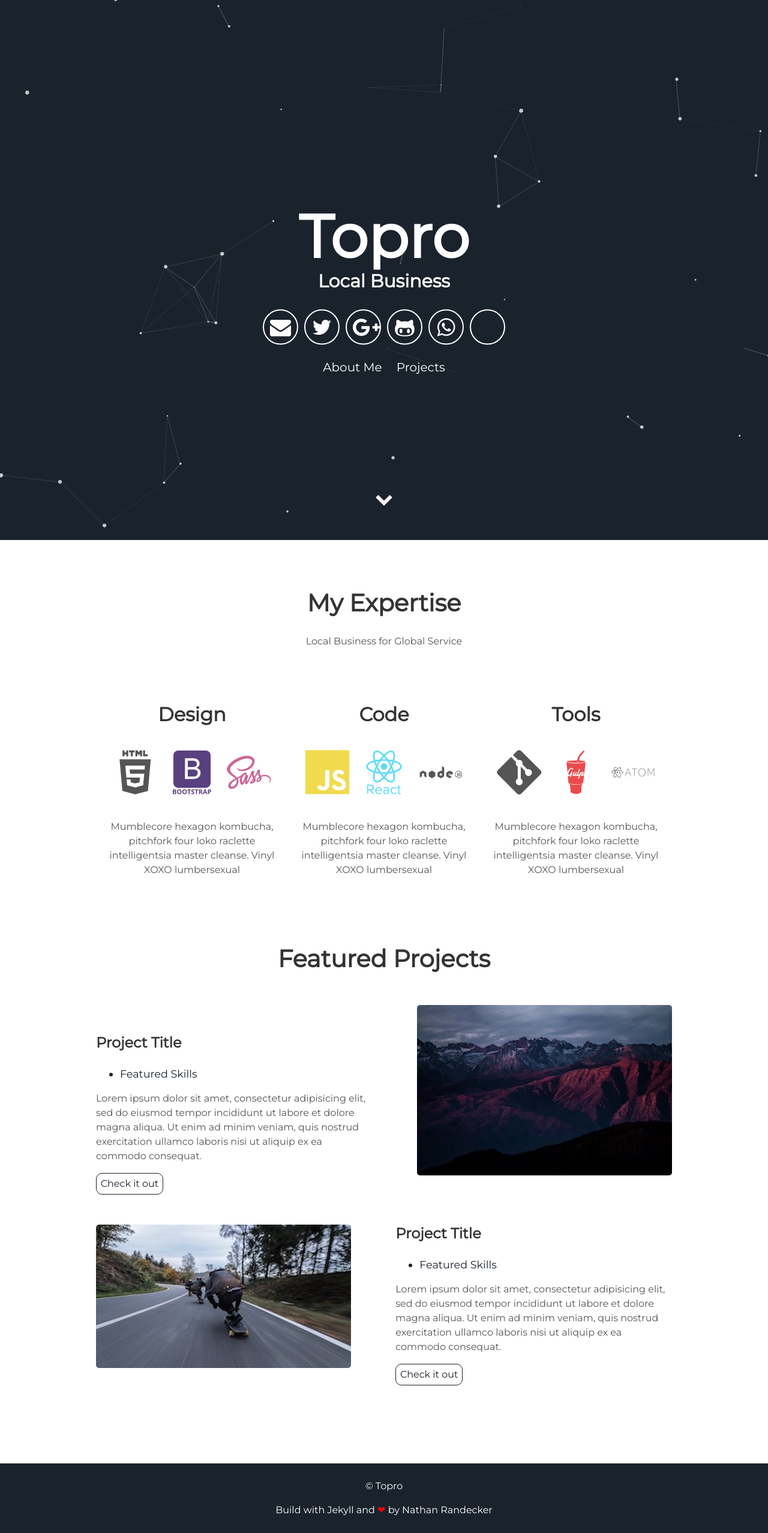
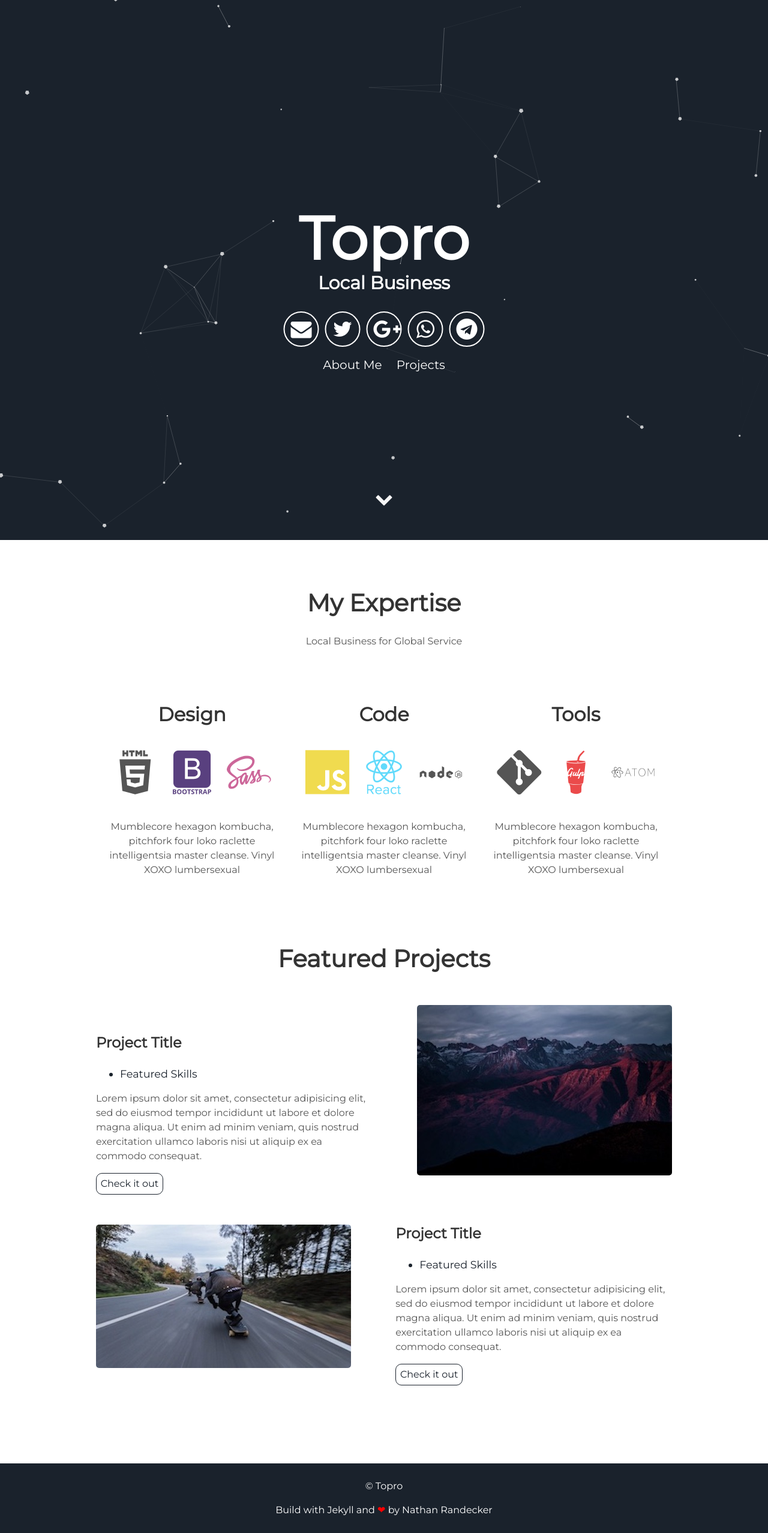
Before and after one commit to toprobusiness/topro.github.io, a Jekyll site: the page built from index.html, in a window 1280 px wide. Shown: the whole page at 60% size. Built offline with Jekyll 4.4.1, drawn with Linux system fonts in a browser that asks for light colours.

Commit message:
Update header.html

```diff
--- a/_includes/header.html
+++ b/_includes/header.html
@@ -5,12 +5,11 @@
         <span class="site-description">{{site.user_title}}</span>
       </h1>
       <div class="header-icons">
-        <a aria-label="Send email" href="#"><i class="icon fa fa-envelope"></i></a>
-        <a aria-label="My Twitter" target="_blank" href="#"><i class="icon fa fa-twitter" aria-hidden="true"></i></a>
+        <a aria-label="Send email" href="mailto:support@topro.business"><i class="icon fa fa-envelope"></i></a>
+        <a aria-label="My Twitter" target="_blank" href="https://twitter.com/Topro_Updates"><i class="icon fa fa-twitter" aria-hidden="true"></i></a>
         <a aria-label="My Google Plus" target="_blank" href="#"><i class="icon fa fa-google-plus" aria-hidden="true"></i></a>
-        <a aria-label="My Github" target="_blank" href="#"><i class="icon fa fa-github-alt" aria-hidden="true"></i></a>
-        <a aria-label="My Whatsapp" target="_blank" href="#"><i class="icon fa fa-whatsapp" aria-hidden="true"></i></a>
-        <a aria-label="My Telegram" target="_blank" href="#"><i class="icon fa fa-telegram-alt" aria-hidden="true"></i></a>
+        <a aria-label="My Whatsapp" target="_blank" href="https://goo.gl/Y3sNu3"><i class="icon fa fa-whatsapp" aria-hidden="true"></i></a>
+        <a aria-label="My Telegram" target="_blank" href="https://t.me/topro"><i class="icon fa fa-telegram" aria-hidden="true"></i></a>
       </div>
       <div class="header-links">
         <a class="link" href="#about" data-scroll>About Me</a>
```
